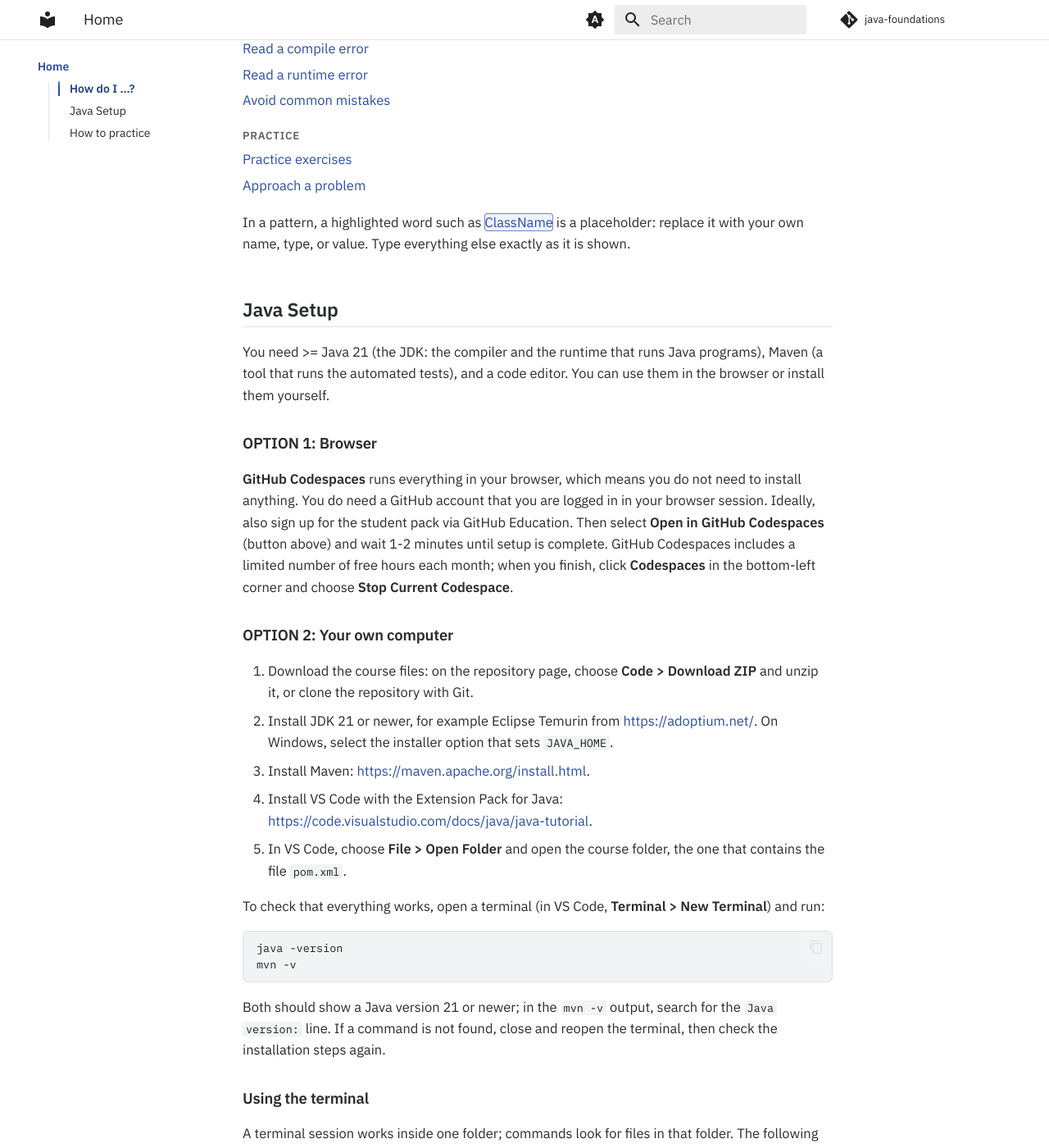
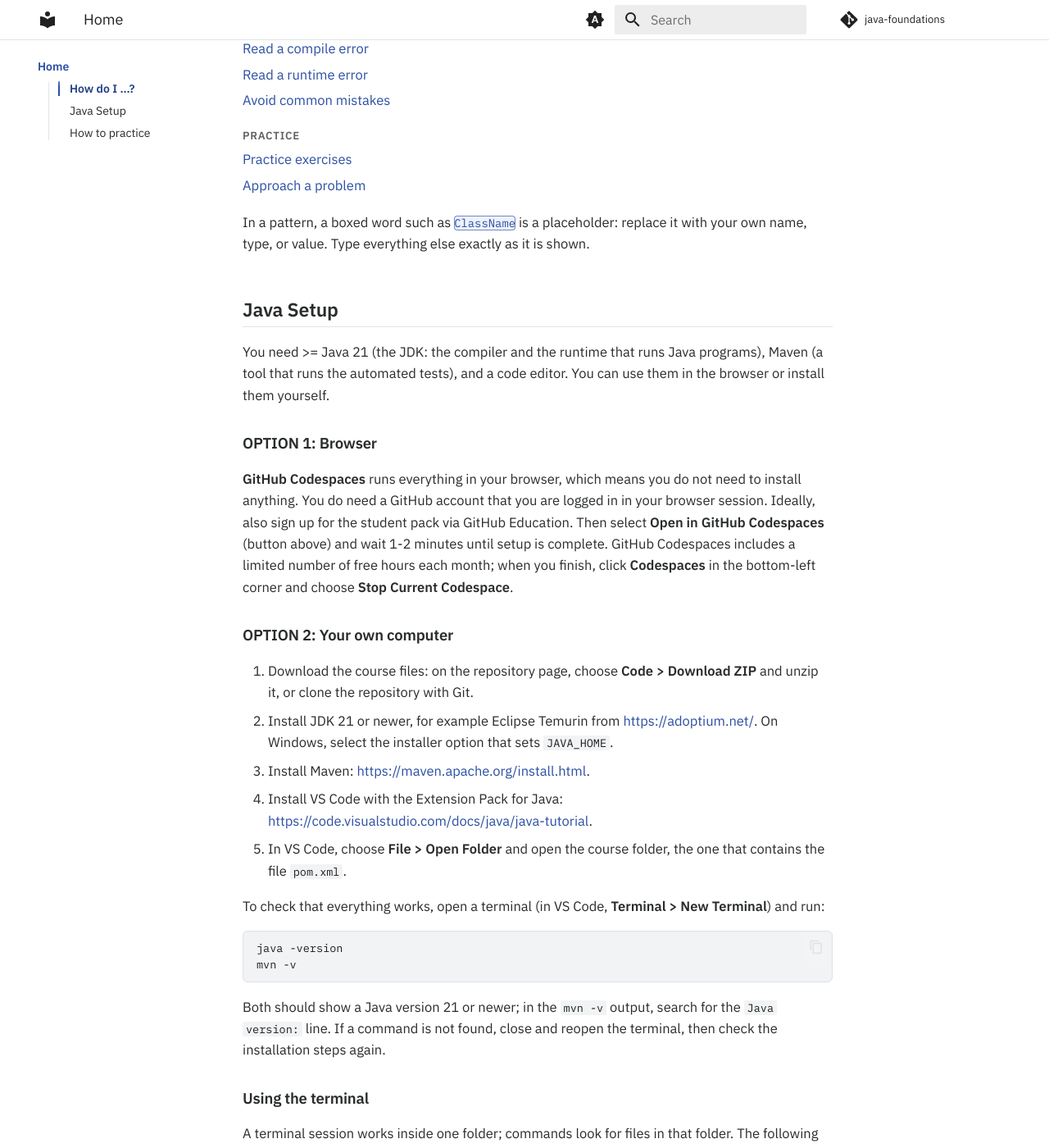
Before and after one commit to pitt-0401/java-foundations, an MkDocs documentation site: the page built from docs/index.md, in a window 1280 px wide and 1400 px high, scrolled down 1007 px. Shown: the whole window at 82% size. Built offline with MkDocs 1.6.1 and Material for MkDocs 9.7.7, drawn with Linux system fonts in a browser that asks for light colours; comment, search, counter and statistics services are not loaded.

```diff
--- a/docs/index.md
+++ b/docs/index.md
@@ -69,7 +69,7 @@ below to find the topic you need.
 
 </div>
 
-In a pattern, a highlighted word such as <var>ClassName</var> is a placeholder:
+In a pattern, a boxed word such as <var>ClassName</var> is a placeholder:
 replace it with your own name, type, or value.
 Type everything else exactly as it is shown.
 
--- a/docs/javascripts/lesson.js
+++ b/docs/javascripts/lesson.js
@@ -232,7 +232,7 @@
     // The middle sentence names what the placeholders stand for, so it comes from
     // the page: <div class="pattern-parts" data-replace-with="…">.
     var replaceWith = partsBox.dataset.replaceWith;
-    var defaultNote = "Highlighted words are placeholders. " +
+    var defaultNote = "Boxed words are placeholders. " +
       (replaceWith ? "Replace them with " + replaceWith + ". " : "") +
       (examples.length ? "Select a placeholder to highlight its role in the examples." : "Select a placeholder to see what it means.");
     note.textContent = defaultNote;
--- a/docs/stylesheets/extra.css
+++ b/docs/stylesheets/extra.css
@@ -304,11 +304,16 @@ body[data-md-color-scheme] {
   own cells, so the columns of a monospace pattern stay aligned.
 */
 .md-typeset var {
+  font-family: var(--md-code-font-family);
   color: var(--jf-accent);
   font-style: normal;
   background: var(--jf-hl-soft);
   box-shadow: inset 0 0 0 1px var(--jf-var-line);
   border-radius: 4px;
+}
+/* A placeholder in running text is the size of inline code. */
+.md-typeset p > var {
+  font-size: 0.84em;
 }
 /* In an interactive pattern the button inside the <var> draws the slot. */
 .md-typeset var:has(> .jf-ph) {
```
Also changed, not shown: docs/design-guidelines.md (+2 -2 lines).
